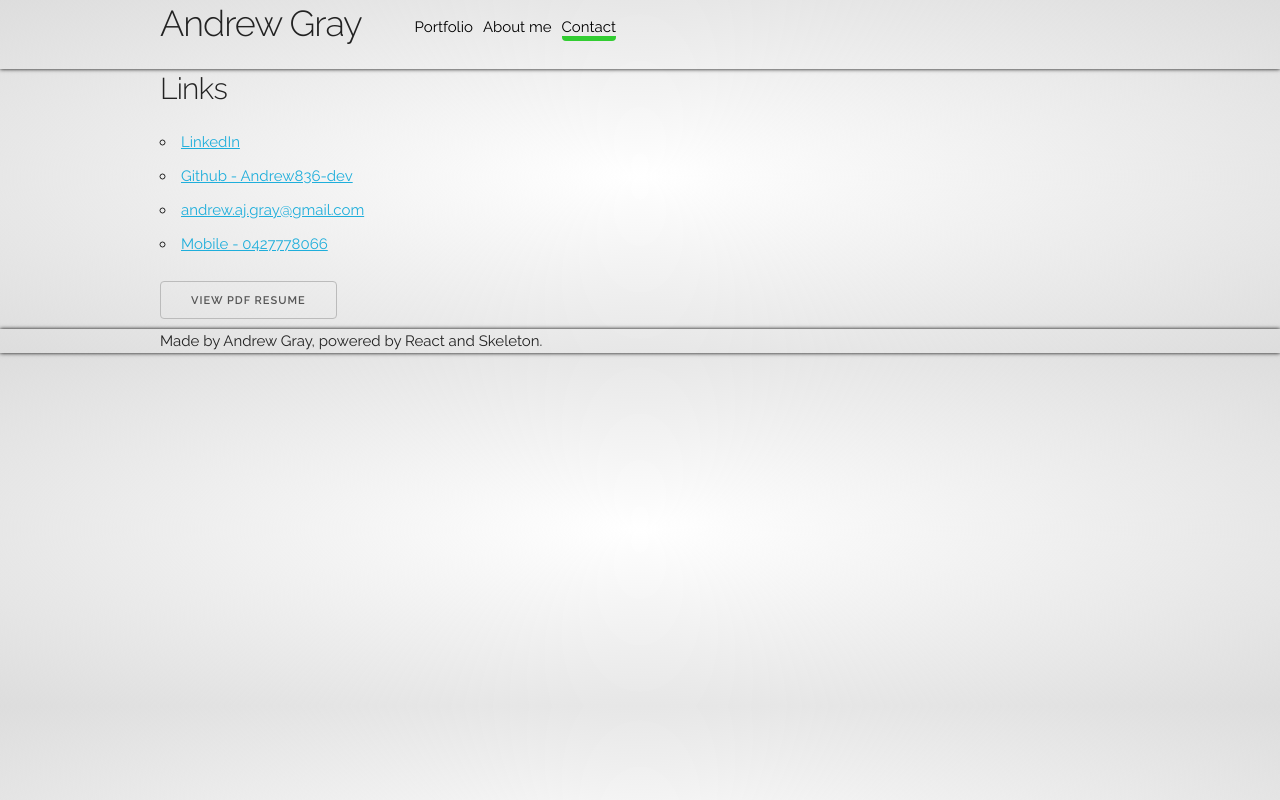
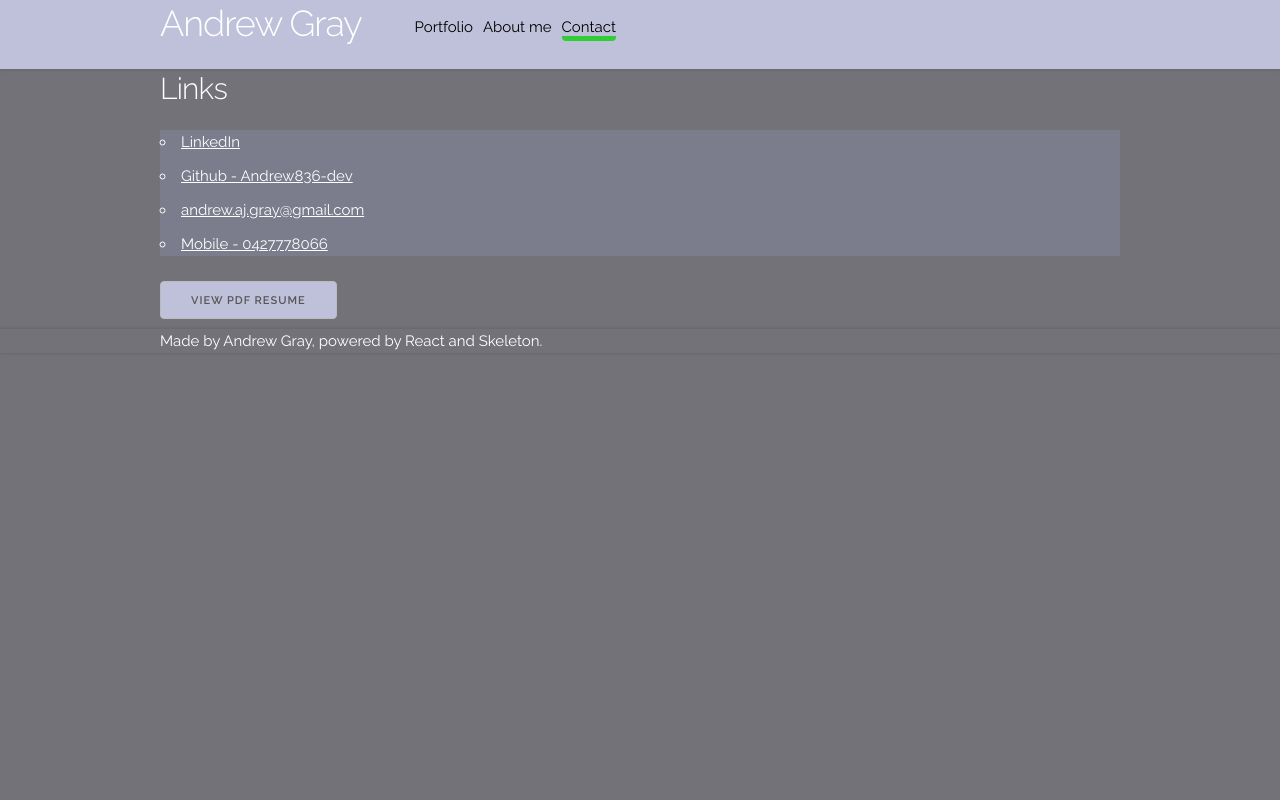
Before and after one commit to Andrew836-dev/Andrew836-dev.github.io, a React (Create React App) app: page /#contact in a window 1280 px wide. Built offline with nearby package versions, Linux system fonts and the light colour scheme.

Commit message:
changed color scheme, added radius to border of portfolio cards

```diff
--- a/src/App.css
+++ b/src/App.css
@@ -38,9 +38,10 @@
 }
 
 nav, .pageFooter{
-  box-shadow: 0px 0px 4px black;
+  box-shadow: 0px 0px 4px #615F61;
 }
 
 body {
-  background: radial-gradient(transparent, #ddd);
+  background-color: #727278;
+  color: #FFF;
 }
--- a/src/components/FilterButtons/style.css
+++ b/src/components/FilterButtons/style.css
@@ -6,9 +6,10 @@
   border-radius: 4px;
   display: inline-flex;
   cursor: pointer;
+  color: #000000;
 }
 
 .active {
   background-color: green;
-  color: white;
+  color: #FFFFFF;
 }
--- a/src/components/Navbar/index.js
+++ b/src/components/Navbar/index.js
@@ -13,7 +13,7 @@ function Navbar(props) {
           <div className="nine columns">
             <ul className="nav-list">
               <li className="nav-item">
-                <NavLink to="/portfolio" className="nav-link" activeClassName="nav-active">Portfolio</NavLink>
+                <NavLink to="/portfolio" className="nav-link" activeClassName="nav-active" isActive={(match, location) => match || location.pathname === "/"}>Portfolio</NavLink>
               </li>
               <li className="nav-item">
                 <NavLink to="/about" className="nav-link" activeClassName="nav-active">About me</NavLink>
--- a/src/components/Navbar/style.css
+++ b/src/components/Navbar/style.css
@@ -1,3 +1,7 @@
+nav {
+  background-color: #BFC0D9;
+}
+
 .nav-list {
   margin-top: 1rem;
   display: inline-flex;
--- a/src/components/PortfolioCard/index.js
+++ b/src/components/PortfolioCard/index.js
@@ -10,10 +10,10 @@ function PortfolioCard(props) {
       <div className="repo-image-container">
         <img className="repo-image" src={image} alt={`${title} thumbnail`} />
       </div>
-      <p>
+      <div>
         <a className="button u-pull-left" href={homepageURL}>Live Site</a>
         <a className="button u-pull-right" href={repoURL}>Repo</a>
-      </p>
+      </div>
     </div>
   );
 }
--- a/src/components/PortfolioCard/style.css
+++ b/src/components/PortfolioCard/style.css
@@ -1,9 +1,20 @@
+.button {
+  background-color: #BFC0D9 !important;
+}
+
 .repo-card {
+  background-color: #7b7c8c;
+  box-shadow: 0px 0px 4px 4px #999;
   max-height: 500px;
-  box-shadow: 0px 0px 4px 4px #eee;
   margin-bottom: 1rem;
   overflow: hidden;
   padding: 2rem;
+  border-radius: 1rem;
+  justify-content: center;
+}
+
+.repo-card:hover {
+  box-shadow: 0px 0px 4px 4px #eee;
 }
 
 .repo-text {
@@ -17,5 +28,6 @@
 }
 
 .repo-image {
+  border: 1px solid #999;
   max-height: 450px;
 }
--- a/src/pages/Contact/index.js
+++ b/src/pages/Contact/index.js
@@ -1,4 +1,5 @@
 import React from "react";
+import "./style.css";
 
 function Contact(props) {
   return (
@@ -8,14 +9,13 @@ function Contact(props) {
           <header>
             <h4>Links</h4>
           </header>
-          <ul className="text-left">
-            <li><a href="https://www.linkedin.com/in/andrew-gray-dev/">LinkedIn</a></li>
-            <li><a href="https://github.com/Andrew836-dev">Github - Andrew836-dev</a></li>
+          <ul className="text-left card-color">
+            <li><a href="https://www.linkedin.com/in/andrew-gray-dev/" target="_blank" rel="noopener noreferrer">LinkedIn</a></li>
+            <li><a href="https://github.com/Andrew836-dev" target="_blank" rel="noopener noreferrer">Github - Andrew836-dev</a></li>
             <li><a href="mailto:andrew.aj.gray@gmail.com">andrew.aj.gray@gmail.com</a></li>
             <li><a href="tel:+61427778066">Mobile - 0427778066</a></li>
           </ul>
-          <a className="button" href="./files/Andrew_Gray_Resume.pdf"
-            target="_blank">View PDF Resume</a>
+          <a className="button" href="./files/Andrew_Gray_Resume.pdf" target="_blank">View PDF Resume</a>
         </div>
       </div>
     </div>
--- /dev/null
+++ b/src/pages/Contact/style.css
@@ -0,0 +1,11 @@
+.card-color {
+  background-color: #7b7c8c;
+}
+
+a {
+  color: #fff;
+}
+
+a:hover {
+  color: #bbddda;
+}
--- a/src/pages/Portfolio/index.js
+++ b/src/pages/Portfolio/index.js
@@ -42,9 +42,13 @@ function Portfolio(props) {
           key={repo._id}
           repo={repo} />
       }) :
-      <div>Loading...</div>
+      <Loader />
     )}
   </div>;
 }
 
+function Loader() {
+  return <p>Loading</p>
+}
+
 export default Portfolio;
```
